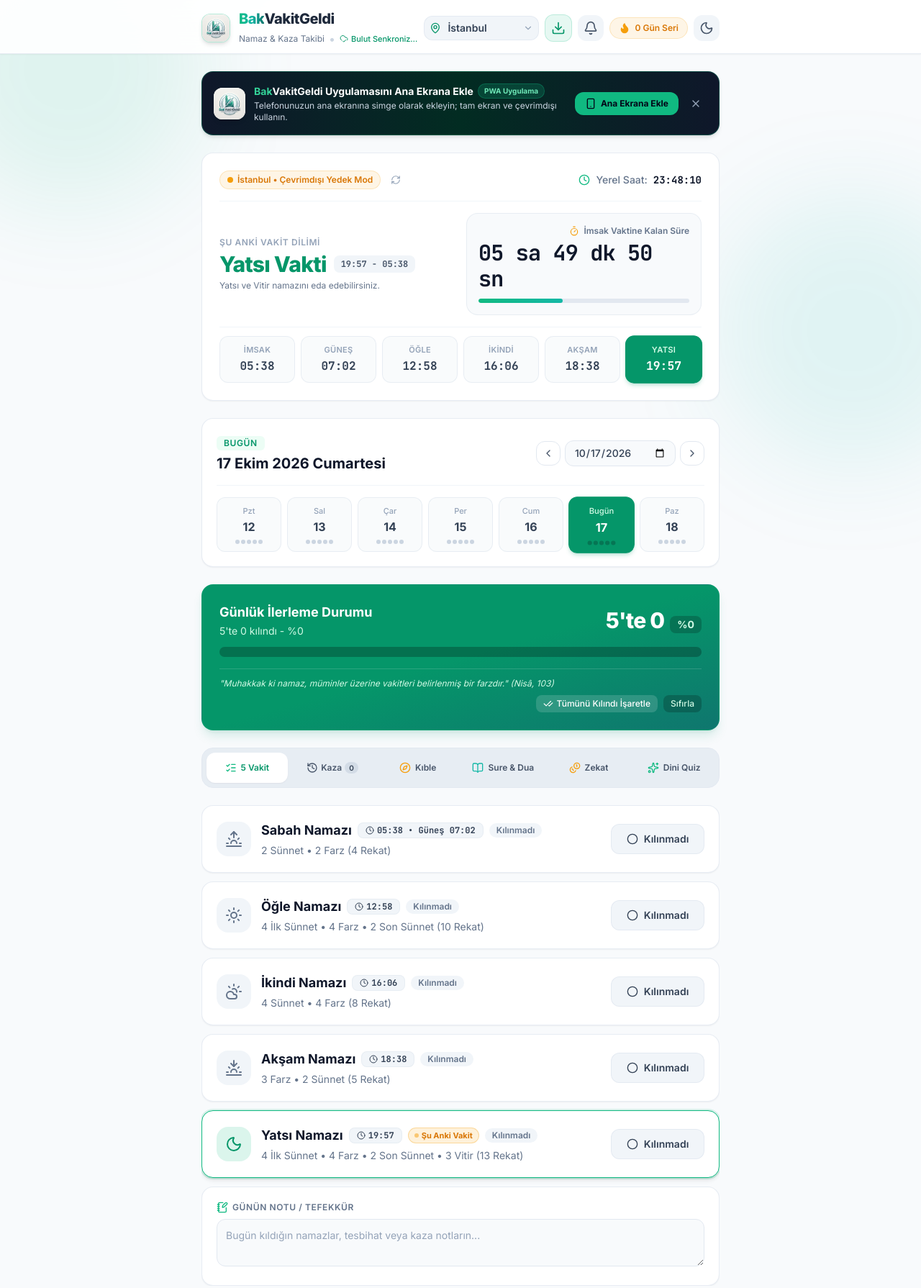
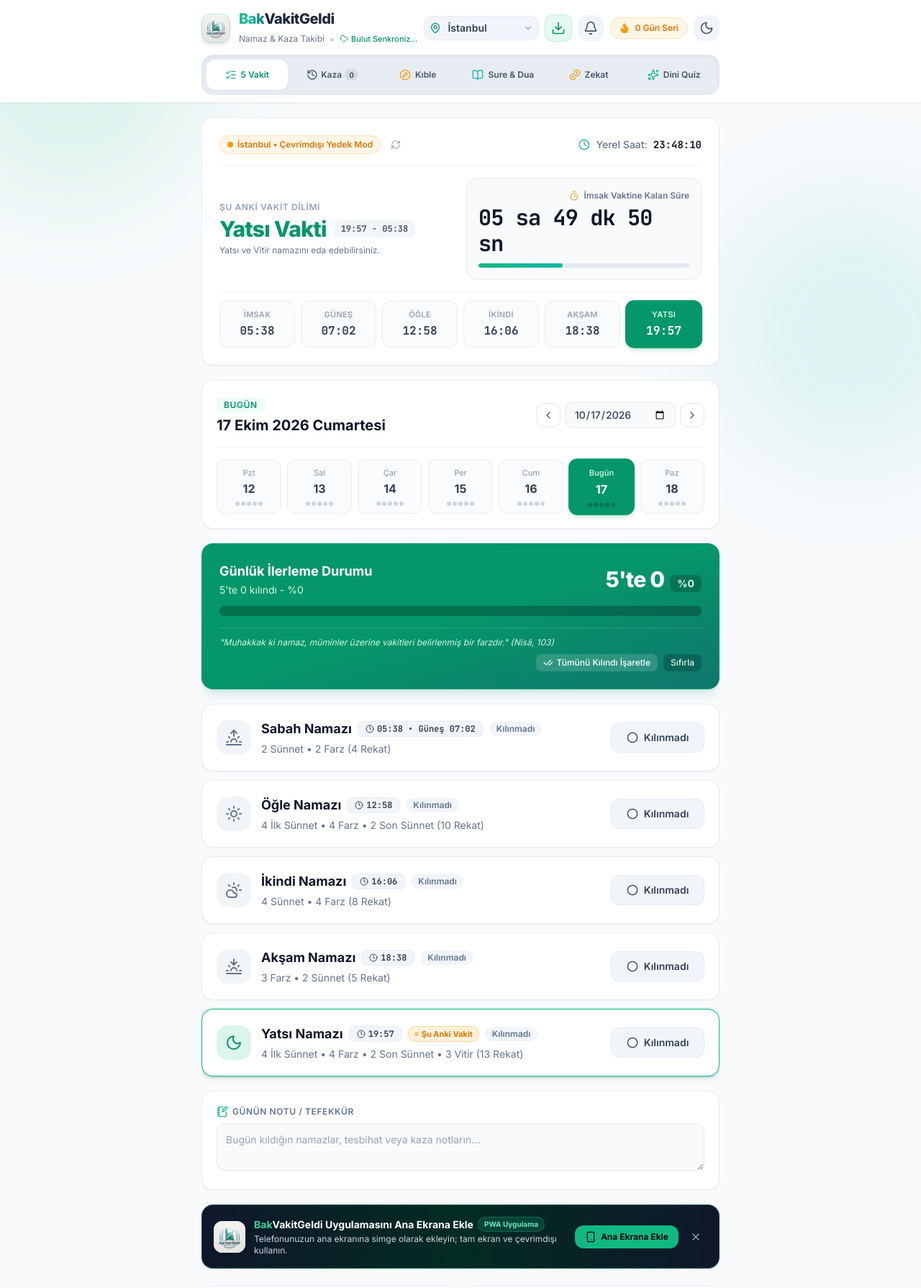
Before and after one commit to 1kurgulai-jpg/namaz-takip, a plain HTML site: page index.html in a window 1280 px wide. Shown: the top 1790 px of the page at 72% size. Drawn offline with nearby package versions, Linux system fonts and the light colour scheme; no server answers.

Commit message:
Add files via upload

```diff
--- a/index.html
+++ b/index.html
@@ -11,7 +11,7 @@
     <meta name="apple-mobile-web-app-status-bar-style" content="default">
     <meta name="apple-mobile-web-app-title" content="BakVakitGeldi">
     <meta name="mobile-web-app-capable" content="yes">
-    <link rel="manifest" href="manifest.json?v=8">
+    <link rel="manifest" href="manifest.json?v=9">
     <link rel="icon" type="image/png" href="logo.png?v=2">
     <link rel="shortcut icon" type="image/png" href="logo.png?v=2">
     <link rel="apple-touch-icon" href="logo.png?v=2">
@@ -55,7 +55,7 @@
     <!-- Canvas Confetti (Quiz 5/5 Kutlaması İçin) -->
     <script src="https://cdn.jsdelivr.net/npm/canvas-confetti@1.9.3/dist/confetti.browser.min.js" defer></script>
     <!-- Custom CSS -->
-    <link rel="stylesheet" href="style.css?v=8">
+    <link rel="stylesheet" href="style.css?v=9">
 </head>
 <body class="bg-slate-50 text-slate-800 dark:bg-slate-950 dark:text-slate-100 min-h-[100svh] w-full max-w-full transition-colors duration-300 selection:bg-emerald-500 selection:text-white">
 
@@ -68,9 +68,9 @@
     <!-- Bildirim / Uyarı Toast Alanı (Mobil & Safe-Area Korumalı) -->
     <div id="toastContainer" class="app-toast-container fixed inset-x-3 sm:left-auto sm:right-5 z-50 flex flex-col gap-2 sm:w-full sm:max-w-sm pointer-events-none"></div>
 
-    <!-- Üst Bar (Header — iPhone Çentik / Dynamic Island Safe Area Korumalı) -->
-    <header class="app-header backdrop-blur-xl bg-white/90 dark:bg-slate-900/90 border-b border-slate-200/80 dark:border-slate-800/80 shadow-sm">
-        <div class="max-w-3xl w-full mx-auto px-3 sm:px-6 min-h-[56px] sm:min-h-[64px] py-2 flex items-center justify-between gap-1.5 sm:gap-2">
+    <!-- Üst Bar (Header — iPhone Çentik / Dynamic Island Safe Area Korumalı + Sabit Üst Sekmeler Menüsü) -->
+    <header class="app-header backdrop-blur-xl bg-white/95 dark:bg-slate-900/95 border-b border-slate-200/80 dark:border-slate-800/80 shadow-sm">
+        <div class="max-w-3xl w-full mx-auto px-3 sm:px-6 min-h-[54px] sm:min-h-[62px] py-1.5 sm:py-2 flex items-center justify-between gap-1.5 sm:gap-2">
             <!-- Logo & Başlık -->
             <div class="flex items-center gap-2 sm:gap-3 min-w-0">
                 <img src="logo.png?v=2" alt="BakVakitGeldi Logo" class="w-9 h-9 sm:w-10 sm:h-10 rounded-xl object-cover shadow-md border border-emerald-500/30 bg-white shrink-0" />
@@ -130,44 +130,53 @@
                 </button>
             </div>
         </div>
+
+        <!-- En Üstte Sabitlenen Ana Sekmeler Çubuğu: 5 Vakit | Kaza | Kıble | Sure & Dua | Zekat | Dini Quiz -->
+        <nav aria-label="Ana Modüller" class="max-w-3xl w-full mx-auto px-3 sm:px-6 pb-2.5 pt-0.5">
+            <div id="mainTabsBar" class="w-full overflow-hidden bg-slate-200/80 dark:bg-slate-950/95 p-1 sm:p-1.5 rounded-2xl border border-slate-200/90 dark:border-slate-800 grid grid-cols-3 sm:grid-cols-6 gap-1 sm:gap-1.5 shadow-inner">
+                <button id="tabDailyBtn" type="button"
+                    class="min-h-[38px] sm:min-h-[42px] min-w-0 justify-center px-2 sm:px-3 py-1.5 sm:py-2 rounded-xl text-xs font-semibold transition-all bg-white dark:bg-slate-800 text-emerald-600 dark:text-emerald-400 shadow-sm flex items-center gap-1.5">
+                    <i data-lucide="list-checks" class="w-4 h-4 text-emerald-500 shrink-0"></i>
+                    <span class="truncate">5 Vakit</span>
+                </button>
+                <button id="tabKazaBtn" type="button"
+                    class="min-h-[38px] sm:min-h-[42px] min-w-0 justify-center px-2 sm:px-3 py-1.5 sm:py-2 rounded-xl text-xs font-semibold transition-all text-slate-600 dark:text-slate-400 hover:text-slate-900 dark:hover:text-white flex items-center gap-1">
+                    <i data-lucide="history" class="w-4 h-4 shrink-0"></i>
+                    <span class="truncate">Kaza</span>
+                    <span id="totalKazaBadge" class="px-1.5 py-0.2 text-[10px] rounded-full bg-slate-300/70 dark:bg-slate-800 text-slate-700 dark:text-slate-300 shrink-0">0</span>
+                </button>
+                <button id="tabQiblaBtn" type="button"
+                    class="min-h-[38px] sm:min-h-[42px] min-w-0 justify-center px-2 sm:px-3 py-1.5 sm:py-2 rounded-xl text-xs font-semibold transition-all text-slate-600 dark:text-slate-400 hover:text-slate-900 dark:hover:text-white flex items-center gap-1.5">
+                    <i data-lucide="compass" class="w-4 h-4 text-amber-500 shrink-0"></i>
+                    <span class="truncate">Kıble</span>
+                </button>
+                <button id="tabSurahsBtn" type="button"
+                    class="min-h-[38px] sm:min-h-[42px] min-w-0 justify-center px-2 sm:px-3 py-1.5 sm:py-2 rounded-xl text-xs font-semibold transition-all text-slate-600 dark:text-slate-400 hover:text-slate-900 dark:hover:text-white flex items-center gap-1.5">
+                    <i data-lucide="book-open" class="w-4 h-4 text-teal-500 shrink-0"></i>
+                    <span class="truncate">Sure & Dua</span>
+                </button>
+                <button id="tabZekatBtn" type="button"
+                    class="min-h-[38px] sm:min-h-[42px] min-w-0 justify-center px-2 sm:px-3 py-1.5 sm:py-2 rounded-xl text-xs font-semibold transition-all text-slate-600 dark:text-slate-400 hover:text-slate-900 dark:hover:text-white flex items-center gap-1.5">
+                    <i data-lucide="coins" class="w-4 h-4 text-amber-500 shrink-0"></i>
+                    <span class="truncate">Zekat</span>
+                </button>
+                <button id="tabQuizBtn" type="button"
+                    class="min-h-[38px] sm:min-h-[42px] min-w-0 justify-center px-2 sm:px-3 py-1.5 sm:py-2 rounded-xl text-xs font-semibold transition-all text-slate-600 dark:text-slate-400 hover:text-slate-900 dark:hover:text-white flex items-center gap-1.5">
+                    <i data-lucide="sparkles" class="w-4 h-4 text-emerald-500 shrink-0"></i>
+                    <span class="truncate">Dini Quiz</span>
+                </button>
+            </div>
+        </nav>
     </header>
 
     <!-- Ana İçerik -->
-    <main class="app-main py-4 sm:py-6 space-y-4 sm:space-y-6 pb-16 overflow-x-hidden">
+    <main class="app-main py-3.5 sm:py-5 space-y-4 sm:space-y-6 pb-16 overflow-x-hidden">
 
-        <!-- PWA (Ana Ekrana Ekleme) Bildirim Çubuğu -->
-        <section id="pwaInstallBanner" class="w-full overflow-hidden bg-gradient-to-r from-slate-900 via-emerald-950 to-slate-900 dark:from-slate-900 dark:via-emerald-950/90 dark:to-slate-900 text-white rounded-2xl p-3.5 sm:p-4 shadow-md border border-emerald-500/30 flex flex-col sm:flex-row sm:items-center justify-between gap-3">
-            <div class="flex items-center gap-3 min-w-0">
-                <img src="logo.png?v=2" alt="BakVakitGeldi İkon" class="w-10 h-10 sm:w-11 sm:h-11 rounded-xl object-cover shadow-md bg-white shrink-0" />
-                <div class="min-w-0">
-                    <div class="flex flex-wrap items-center gap-1.5">
-                        <h3 class="font-bold text-xs sm:text-sm">
-                            <span class="text-emerald-400">Bak</span>VakitGeldi Uygulamasını Ana Ekrana Ekle
-                        </h3>
-                        <span class="px-2 py-0.5 rounded-full text-[10px] font-bold bg-emerald-500/20 text-emerald-300 border border-emerald-500/30">
-                            PWA Uygulama
-                        </span>
-                    </div>
-                    <p id="pwaBannerSubtext" class="text-[11px] sm:text-xs text-slate-300 mt-0.5">
-                        Telefonunuzun ana ekranına simge olarak ekleyin; tam ekran ve çevrimdışı kullanın.
-                    </p>
-                </div>
-            </div>
-            <div class="flex items-center justify-end gap-2 w-full sm:w-auto shrink-0">
-                <button id="pwaInstallActionBtn" type="button"
-                    class="flex-1 sm:flex-initial justify-center px-3.5 py-2 rounded-xl bg-emerald-500 hover:bg-emerald-400 text-slate-950 font-bold text-xs transition flex items-center gap-1.5 shadow-sm">
-                    <i data-lucide="smartphone" class="w-4 h-4 shrink-0"></i>
-                    <span>Ana Ekrana Ekle</span>
-                </button>
-                <button id="pwaBannerCloseBtn" type="button" title="Gizle"
-                    class="p-2 rounded-lg text-slate-400 hover:text-white hover:bg-white/10 transition shrink-0">
-                    <i data-lucide="x" class="w-4 h-4"></i>
-                </button>
-            </div>
-        </section>
+        <!-- SEKME 1: 5 Vakit Namaz Takibi (Canlı Vakit, Takvim, Günlük İlerleme ve 5 Vakit Listesi) -->
+        <section id="dailySection" class="space-y-4 sm:space-y-5 w-full overflow-hidden">
 
             <!-- Canlı Saat, Aktif Vakit & Geri Sayım Paneli -->
-        <section class="bg-white dark:bg-slate-900 rounded-2xl p-5 sm:p-6 shadow-sm border border-slate-200/80 dark:border-slate-800 relative overflow-hidden">
+            <div class="bg-white dark:bg-slate-900 rounded-2xl p-4 sm:p-6 shadow-sm border border-slate-200/80 dark:border-slate-800 relative overflow-hidden">
                 <!-- Üst Bilgi Satırı: Şehir, API Durumu ve Canlı Saat -->
                 <div class="flex flex-wrap items-center justify-between gap-2 pb-4 border-b border-slate-100 dark:border-slate-800/80">
                     <div class="flex items-center gap-2">
@@ -227,10 +236,10 @@
                 <div id="sixTimingsGrid" class="grid grid-cols-3 sm:grid-cols-6 gap-2 pt-3 border-t border-slate-100 dark:border-slate-800/80">
                     <!-- JS tarafından doldurulacak -->
                 </div>
-        </section>
+            </div>
 
             <!-- Takvim ve Gün Seçimi Kartı -->
-        <section class="bg-white dark:bg-slate-900 rounded-2xl p-4 sm:p-5 shadow-sm border border-slate-200/80 dark:border-slate-800">
+            <div class="bg-white dark:bg-slate-900 rounded-2xl p-4 sm:p-5 shadow-sm border border-slate-200/80 dark:border-slate-800">
                 <div class="flex flex-col sm:flex-row sm:items-center justify-between gap-3 pb-4 border-b border-slate-100 dark:border-slate-800/80">
                     <div>
                         <span id="selectedDateBadge" class="inline-flex items-center gap-1.5 text-xs font-semibold uppercase tracking-wider text-emerald-600 dark:text-emerald-400 bg-emerald-50 dark:bg-emerald-950/60 px-2.5 py-0.5 rounded-md mb-1">
@@ -269,10 +278,10 @@
                 <div id="weekStrip" class="grid grid-cols-7 gap-1.5 sm:gap-2 pt-4">
                     <!-- JS tarafından doldurulacak -->
                 </div>
-        </section>
+            </div>
 
             <!-- Günlük İlerleme Çubuğu (Progress Bar) -->
-        <section class="bg-gradient-to-br from-emerald-600 via-emerald-600 to-teal-700 dark:from-emerald-900/90 dark:via-emerald-900/70 dark:to-teal-950 rounded-2xl p-5 sm:p-6 text-white shadow-lg shadow-emerald-600/15 border border-emerald-500/20">
+            <div class="bg-gradient-to-br from-emerald-600 via-emerald-600 to-teal-700 dark:from-emerald-900/90 dark:via-emerald-900/70 dark:to-teal-950 rounded-2xl p-5 sm:p-6 text-white shadow-lg shadow-emerald-600/15 border border-emerald-500/20">
                 <div class="flex flex-col sm:flex-row sm:items-center justify-between gap-2 mb-3">
                     <div>
                         <div class="flex items-center gap-2">
@@ -319,51 +328,15 @@
                         </button>
                     </div>
                 </div>
-        </section>
-
-        <!-- Ana Sekmeler: 5 Vakit | Kaza | Kıble | Sure & Dualar | Zekat Hesapla | Dini Quiz -->
-        <div class="w-full overflow-hidden bg-slate-200/75 dark:bg-slate-900 p-1.5 rounded-2xl border border-slate-200 dark:border-slate-800 grid grid-cols-3 sm:grid-cols-6 gap-1.5">
-            <button id="tabDailyBtn" type="button"
-                class="min-h-[42px] min-w-0 justify-center px-2 sm:px-3 py-2 rounded-xl text-xs font-semibold transition-all bg-white dark:bg-slate-800 text-emerald-600 dark:text-emerald-400 shadow-sm flex items-center gap-1.5">
-                <i data-lucide="list-checks" class="w-4 h-4 text-emerald-500 shrink-0"></i>
-                <span class="truncate">5 Vakit</span>
-            </button>
-            <button id="tabKazaBtn" type="button"
-                class="min-h-[42px] min-w-0 justify-center px-2 sm:px-3 py-2 rounded-xl text-xs font-semibold transition-all text-slate-600 dark:text-slate-400 hover:text-slate-900 dark:hover:text-white flex items-center gap-1">
-                <i data-lucide="history" class="w-4 h-4 shrink-0"></i>
-                <span class="truncate">Kaza</span>
-                <span id="totalKazaBadge" class="px-1.5 py-0.2 text-[10px] rounded-full bg-slate-300/70 dark:bg-slate-800 text-slate-700 dark:text-slate-300 shrink-0">0</span>
-            </button>
-            <button id="tabQiblaBtn" type="button"
-                class="min-h-[42px] min-w-0 justify-center px-2 sm:px-3 py-2 rounded-xl text-xs font-semibold transition-all text-slate-600 dark:text-slate-400 hover:text-slate-900 dark:hover:text-white flex items-center gap-1.5">
-                <i data-lucide="compass" class="w-4 h-4 text-amber-500 shrink-0"></i>
-                <span class="truncate">Kıble</span>
-            </button>
-            <button id="tabSurahsBtn" type="button"
-                class="min-h-[42px] min-w-0 justify-center px-2 sm:px-3 py-2 rounded-xl text-xs font-semibold transition-all text-slate-600 dark:text-slate-400 hover:text-slate-900 dark:hover:text-white flex items-center gap-1.5">
-                <i data-lucide="book-open" class="w-4 h-4 text-teal-500 shrink-0"></i>
-                <span class="truncate">Sure & Dua</span>
-            </button>
-            <button id="tabZekatBtn" type="button"
-                class="min-h-[42px] min-w-0 justify-center px-2 sm:px-3 py-2 rounded-xl text-xs font-semibold transition-all text-slate-600 dark:text-slate-400 hover:text-slate-900 dark:hover:text-white flex items-center gap-1.5">
-                <i data-lucide="coins" class="w-4 h-4 text-amber-500 shrink-0"></i>
-                <span class="truncate">Zekat</span>
-            </button>
-            <button id="tabQuizBtn" type="button"
-                class="min-h-[42px] min-w-0 justify-center px-2 sm:px-3 py-2 rounded-xl text-xs font-semibold transition-all text-slate-600 dark:text-slate-400 hover:text-slate-900 dark:hover:text-white flex items-center gap-1.5">
-                <i data-lucide="sparkles" class="w-4 h-4 text-emerald-500 shrink-0"></i>
-                <span class="truncate">Dini Quiz</span>
-            </button>
             </div>
 
-        <!-- SEKME 1: 5 Vakit Namaz Listesi -->
-        <section id="dailySection" class="space-y-3 w-full overflow-hidden">
+            <!-- 5 Vakit Namaz Kartları -->
             <div id="prayerList" class="grid grid-cols-1 gap-3">
                 <!-- JS ile 5 vakit (Sabah, Öğle, İkindi, Akşam, Yatsı) buraya render edilir -->
             </div>
 
             <!-- Günlük Not Alanı -->
-            <div class="bg-white dark:bg-slate-900 rounded-2xl p-4 sm:p-5 border border-slate-200/80 dark:border-slate-800 shadow-sm mt-4 overflow-hidden">
+            <div class="bg-white dark:bg-slate-900 rounded-2xl p-4 sm:p-5 border border-slate-200/80 dark:border-slate-800 shadow-sm overflow-hidden">
                 <label for="dailyNote" class="flex items-center justify-between text-xs font-semibold uppercase tracking-wider text-slate-500 dark:text-slate-400 mb-2">
                     <span class="flex items-center gap-1.5">
                         <i data-lucide="notebook-pen" class="w-4 h-4 text-emerald-500"></i>
@@ -374,6 +347,37 @@
                 <textarea id="dailyNote" rows="2"
                     placeholder="Bugün kıldığın namazlar, tesbihat veya kaza notların..."
                     class="w-full rounded-xl border border-slate-200 dark:border-slate-800 bg-slate-50 dark:bg-slate-950/60 p-3 text-sm text-slate-700 dark:text-slate-200 placeholder:text-slate-400 focus:outline-none focus:ring-2 focus:ring-emerald-500 transition"></textarea>
+            </div>
+
+            <!-- PWA (Ana Ekrana Ekleme) Bildirim Çubuğu -->
+            <div id="pwaInstallBanner" class="w-full overflow-hidden bg-gradient-to-r from-slate-900 via-emerald-950 to-slate-900 dark:from-slate-900 dark:via-emerald-950/90 dark:to-slate-900 text-white rounded-2xl p-3.5 sm:p-4 shadow-md border border-emerald-500/30 flex flex-col sm:flex-row sm:items-center justify-between gap-3">
+                <div class="flex items-center gap-3 min-w-0">
+                    <img src="logo.png?v=2" alt="BakVakitGeldi İkon" class="w-10 h-10 sm:w-11 sm:h-11 rounded-xl object-cover shadow-md bg-white shrink-0" />
+                    <div class="min-w-0">
+                        <div class="flex flex-wrap items-center gap-1.5">
+                            <h3 class="font-bold text-xs sm:text-sm">
+                                <span class="text-emerald-400">Bak</span>VakitGeldi Uygulamasını Ana Ekrana Ekle
+                            </h3>
+                            <span class="px-2 py-0.5 rounded-full text-[10px] font-bold bg-emerald-500/20 text-emerald-300 border border-emerald-500/30">
+                                PWA Uygulama
+                            </span>
+                        </div>
+                        <p id="pwaBannerSubtext" class="text-[11px] sm:text-xs text-slate-300 mt-0.5">
+                            Telefonunuzun ana ekranına simge olarak ekleyin; tam ekran ve çevrimdışı kullanın.
+                        </p>
+                    </div>
+                </div>
+                <div class="flex items-center justify-end gap-2 w-full sm:w-auto shrink-0">
+                    <button id="pwaInstallActionBtn" type="button"
+                        class="flex-1 sm:flex-initial justify-center px-3.5 py-2 rounded-xl bg-emerald-500 hover:bg-emerald-400 text-slate-950 font-bold text-xs transition flex items-center gap-1.5 shadow-sm">
+                        <i data-lucide="smartphone" class="w-4 h-4 shrink-0"></i>
+                        <span>Ana Ekrana Ekle</span>
+                    </button>
+                    <button id="pwaBannerCloseBtn" type="button" title="Gizle"
+                        class="p-2 rounded-lg text-slate-400 hover:text-white hover:bg-white/10 transition shrink-0">
+                        <i data-lucide="x" class="w-4 h-4"></i>
+                    </button>
+                </div>
             </div>
         </section>
 
@@ -892,6 +896,6 @@
     </footer>
 
     <!-- Uygulama Scripti -->
-    <script src="app.js?v=8"></script>
+    <script src="app.js?v=9"></script>
 </body>
 </html>
```
Also changed, not shown: app.js (+7 -3 lines), sw.js (+4 -4 lines). Lines whose indentation alone changed are shown as unchanged.
